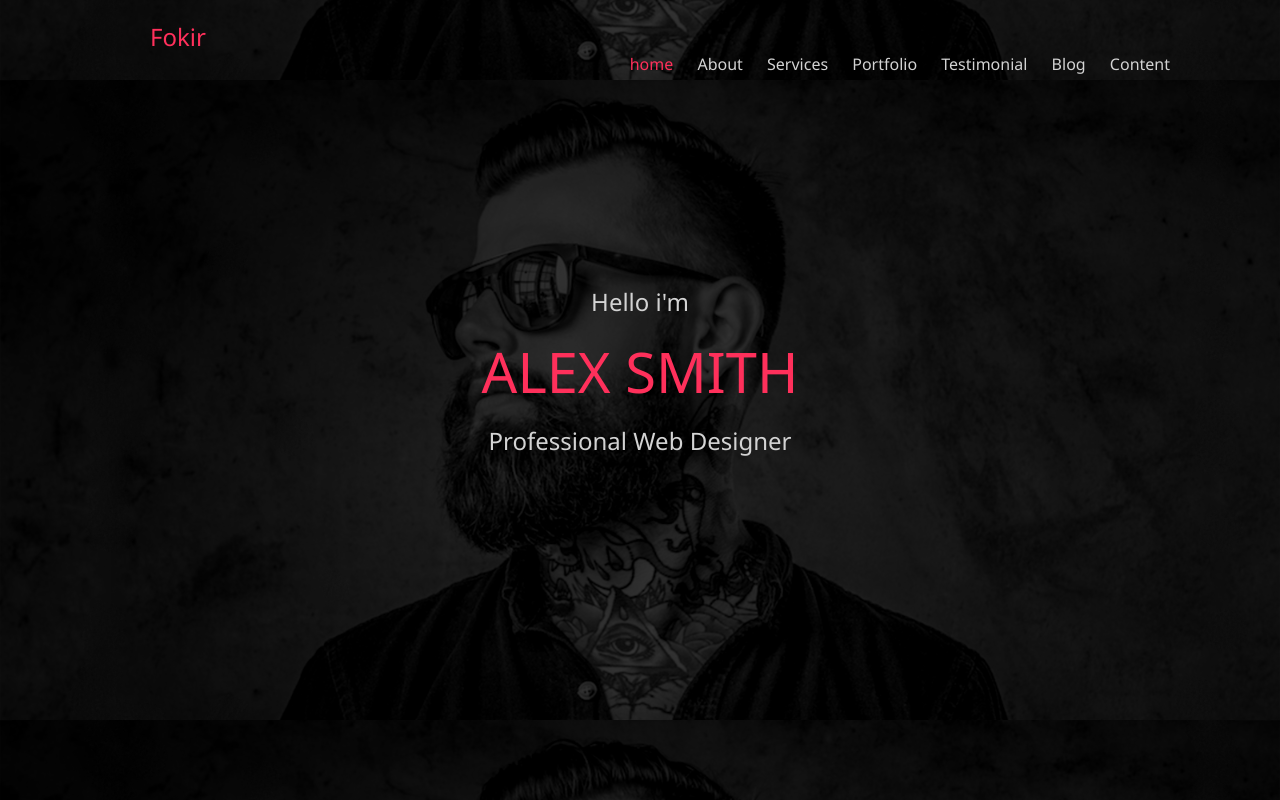
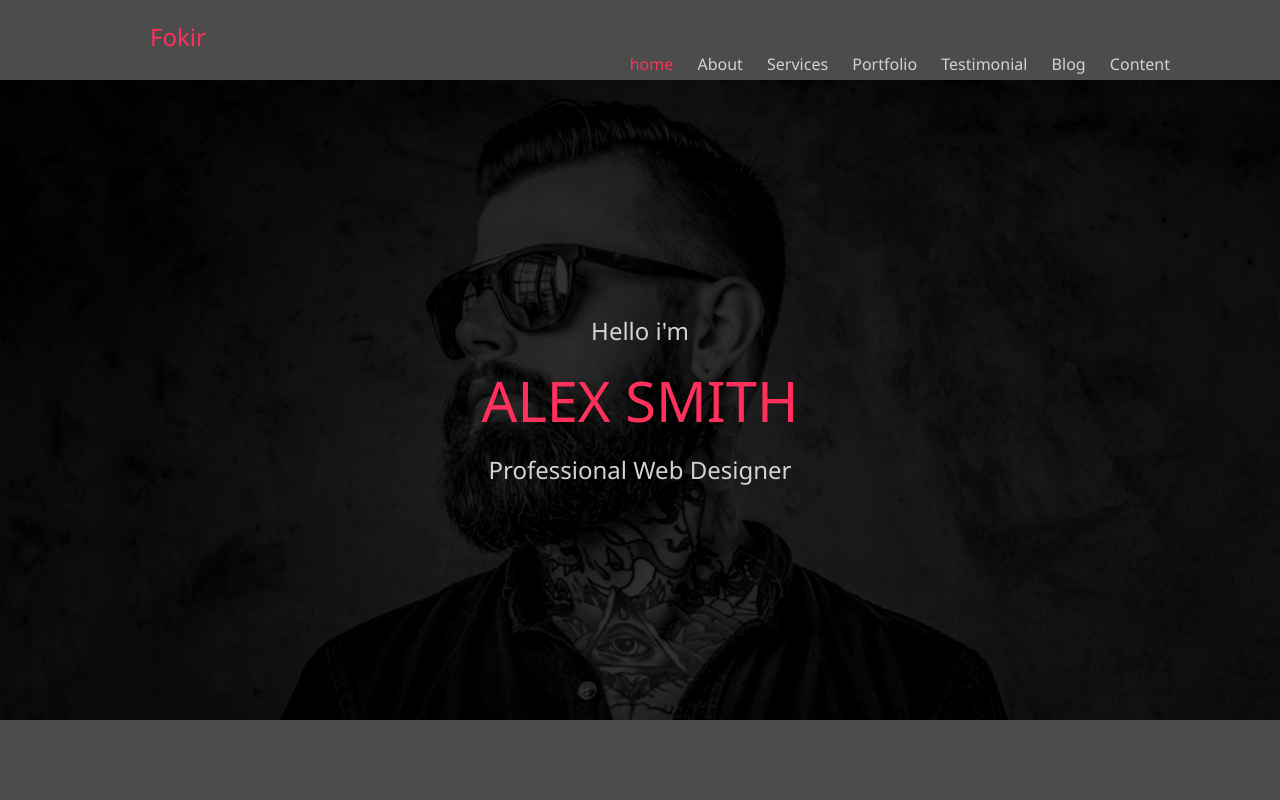
Before and after one commit to MaiiMostafa98/fokiir, a plain HTML site: page index.html in a window 1280 px wide. Shown: the top 800 px of the page. Drawn offline with Linux system fonts and the light colour scheme.

Commit message:
update background image

```diff
--- a/index-style.css
+++ b/index-style.css
@@ -17,6 +17,7 @@
   background-image: url(./imeges/hero\ img.jpg);
   background-size: 100%;
   background-position: center center;
+  background-repeat: no-repeat;
   height: 100vh;
 
 }
@@ -72,13 +73,18 @@
 {
     color: #ff305b;
 }
+
 .homecontent .content
 {
-
-    width: 100%;
-    margin-top: 250px;
-    color:#d3d3d3 ;
-    text-align: center;
+  position: absolute;
+  inset: 0;
+  display: flex;
+  flex-direction: column;
+  align-items: center;
+  justify-content: center;
+  padding: 3rem;
+  z-index: 2;
+  color:#d3d3d3 ;
 }
 
 .homecontent .content h1
```
